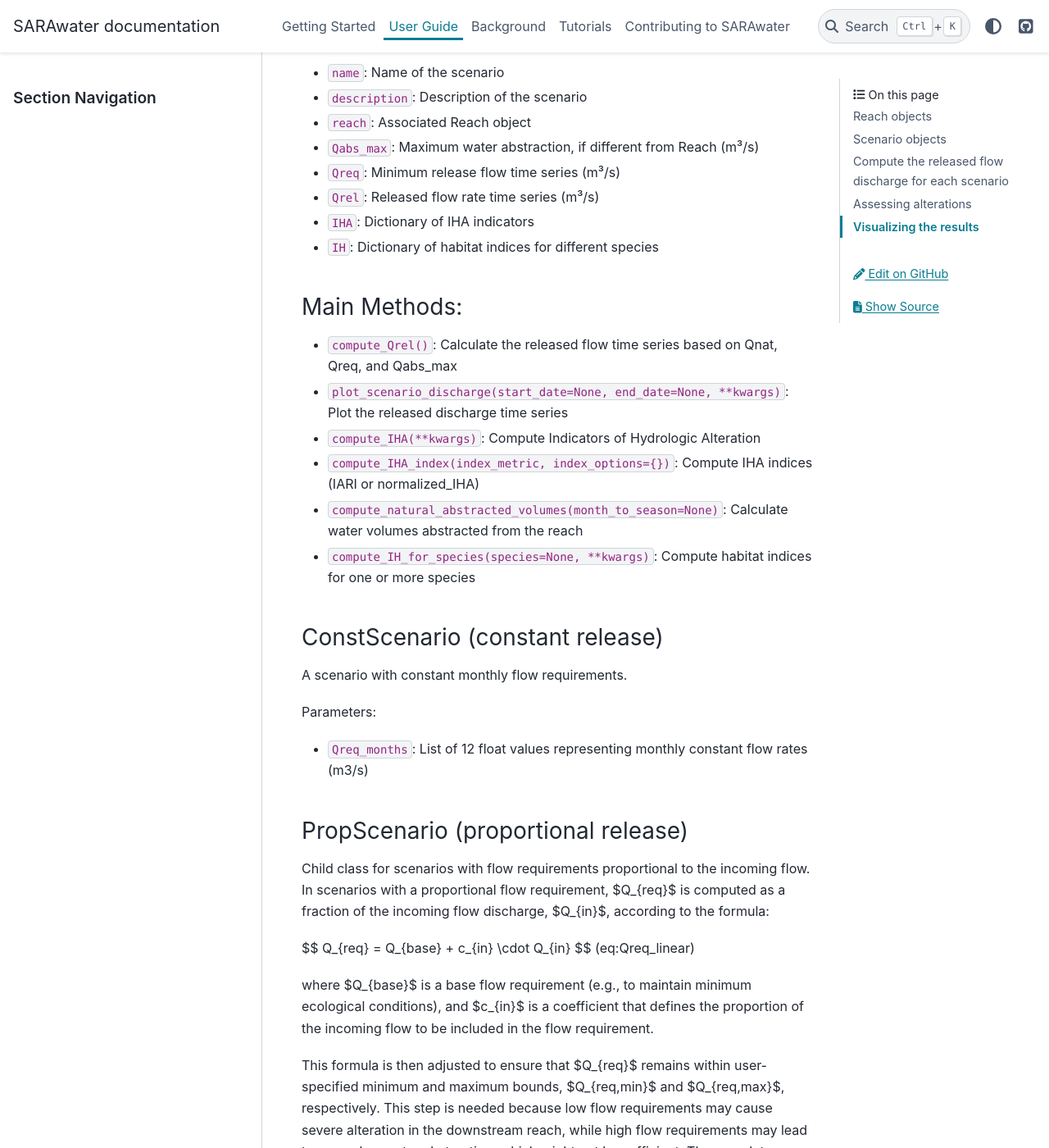
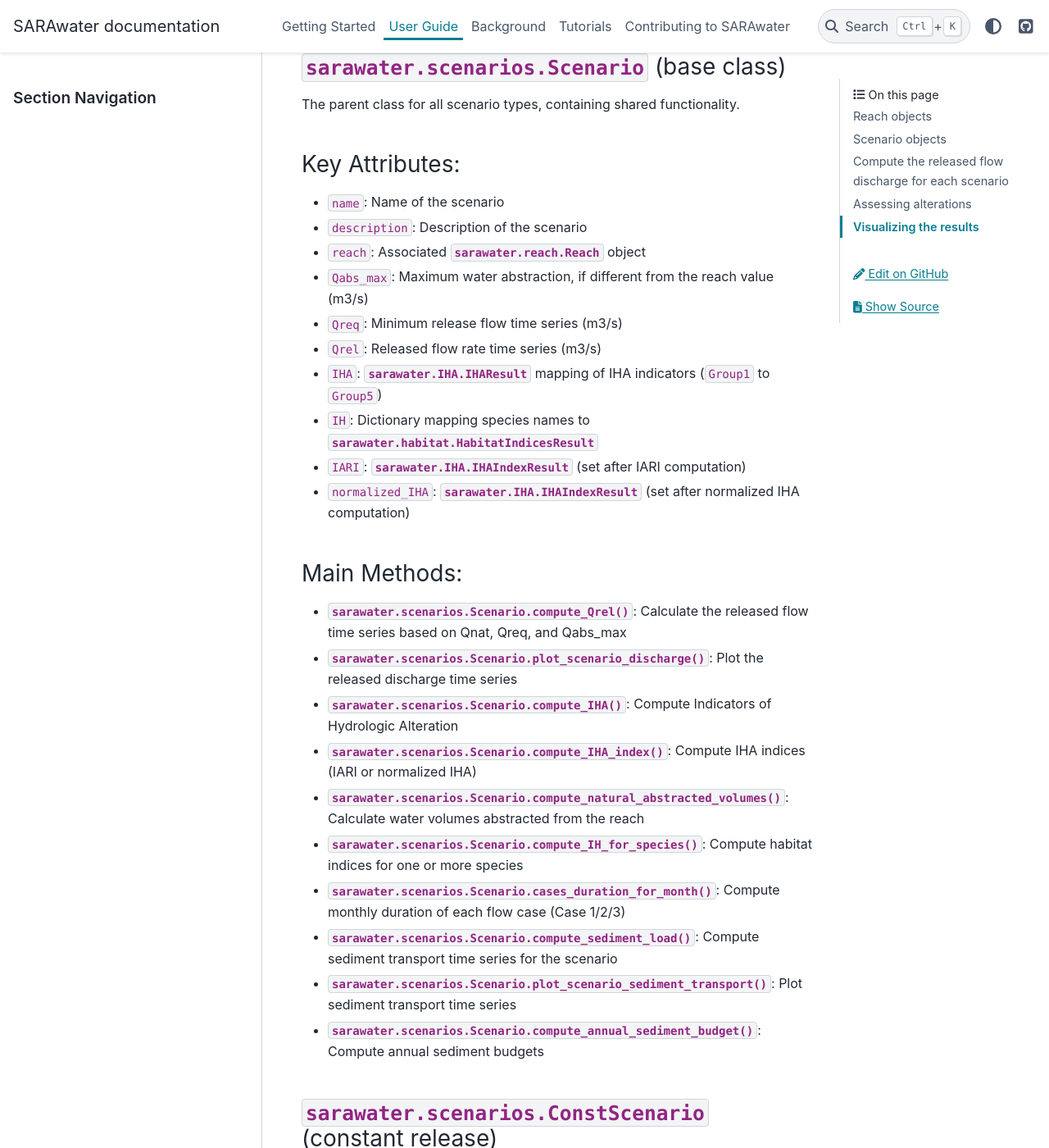
Before and after one commit to sara-acqua/sarawater, a Sphinx documentation site: the page built from docs/source/user-guide.md, in a window 1280 px wide and 1400 px high, scrolled down 1379 px. Shown: the whole window at 82% size. Built offline with Sphinx 7.4.7 and the PyData theme 0.15.4, drawn with Linux system fonts in a browser that asks for light colours; pages that are not in the unit, such as notebooks, are missing from menus; some of the changed text lies outside the part shown.

Commit message:
add links to classes, functions and methods using MyST syntax

````diff
--- a/docs/source/user-guide.md
+++ b/docs/source/user-guide.md
@@ -2,30 +2,30 @@
 This section provides a comprehensive overview of the main classes and functions available in the `SARAwater` package.
 
 ## Reach objects
-The ``Reach`` class is the central object in SARAwater, representing a river reach with its natural flow time series. It serves as a container for scenarios and associated data.
+The {py:class}`sarawater.reach.Reach` class is the central object in SARAwater, representing a river reach with its natural flow time series. It serves as a container for scenarios and associated data.
 
 ### Key Attributes:
 - ``name``: Name of the reach
 - ``dates``: List of datetime objects for the time series
-- ``Qnat``: Natural flow rate time series (numpy array)
-- ``Qabs_max``: Maximum water abstraction threshold (m³/s)
+- ``Qnat``: Natural flow rate time series (NumPy array)
+- ``Qabs_max``: Maximum water abstraction threshold (m3/s)
 - ``scenarios``: List of scenarios added to the reach
-- ``IHA_nat``: Natural flow IHA indicators (computed automatically)
+- ``IHA_nat``: Natural-flow IHA indicators (computed automatically at construction)
 
 ### Main Methods:
-- ``add_scenario(scenario)``: Add a scenario to the reach
-- ``add_ecological_flow_scenario(name, description, k=0.2, p=2.0)``: Create and add an ecological flow scenario with monthly adjustments
-- ``add_HQ_curve(HQ_curve)``: Add habitat-discharge curves for different species/life stages
-- ``get_list_available_HQ_curves()``: Get list of available habitat curves
-- ``get_HQ_curve(curve_name)``: Retrieve a specific habitat-discharge curve
-- ``print_scenarios()``: Print a list of all scenarios added to the reach
-- ``export_scenarios_summary()``: Export a comprehensive summary table of all scenarios with their parameters and indices
+- {py:meth}`sarawater.reach.Reach.add_scenario`: Add a scenario to the reach
+- {py:meth}`sarawater.reach.Reach.add_ecological_flow_scenario`: Create and add an ecological flow scenario with monthly adjustments
+- {py:meth}`sarawater.reach.Reach.add_HQ_curve`: Add habitat-discharge curves for different species/life stages
+- {py:meth}`sarawater.reach.Reach.get_list_available_HQ_curves`: Get list of available habitat curves
+- {py:meth}`sarawater.reach.Reach.get_HQ_curve`: Retrieve a specific habitat-discharge curve
+- {py:meth}`sarawater.reach.Reach.print_scenarios`: Print a list of all scenarios added to the reach
+- {py:meth}`sarawater.reach.Reach.export_scenarios_summary`: Export a comprehensive summary table of all scenarios with their parameters and indices
 
 ## Scenario objects
 
-Scenarios represent different water management alternatives. SARAwater provides a base ``Scenario`` class and specialized subclasses:
+Scenarios represent different water management alternatives. SARAwater provides a base {py:class}`sarawater.scenarios.Scenario` class and specialized subclasses:
 
-### Scenario (base class)
+### {py:class}`sarawater.scenarios.Scenario` (base class)
 
 The parent class for all scenario types, containing shared functionality.
 
@@ -33,31 +33,36 @@ The parent class for all scenario types, containing shared functionality.
 
 - ``name``: Name of the scenario
 - ``description``: Description of the scenario
-- ``reach``: Associated Reach object
-- ``Qabs_max``: Maximum water abstraction, if different from Reach (m³/s)
-
-- ``Qreq``: Minimum release flow time series (m³/s)
-- ``Qrel``: Released flow rate time series (m³/s)
-- ``IHA``: Dictionary of IHA indicators
-- ``IH``: Dictionary of habitat indices for different species
+- ``reach``: Associated {py:class}`sarawater.reach.Reach` object
+- ``Qabs_max``: Maximum water abstraction, if different from the reach value (m3/s)
+- ``Qreq``: Minimum release flow time series (m3/s)
+- ``Qrel``: Released flow rate time series (m3/s)
+- ``IHA``: {py:data}`sarawater.IHA.IHAResult` mapping of IHA indicators (``Group1`` to ``Group5``)
+- ``IH``: Dictionary mapping species names to {py:class}`sarawater.habitat.HabitatIndicesResult`
+- ``IARI``: {py:class}`sarawater.IHA.IHAIndexResult` (set after IARI computation)
+- ``normalized_IHA``: {py:class}`sarawater.IHA.IHAIndexResult` (set after normalized IHA computation)
 
 ### Main Methods:
 
-- ``compute_Qrel()``: Calculate the released flow time series based on Qnat, Qreq, and Qabs_max
-- ``plot_scenario_discharge(start_date=None, end_date=None, **kwargs)``: Plot the released discharge time series
-- ``compute_IHA(**kwargs)``: Compute Indicators of Hydrologic Alteration
-- ``compute_IHA_index(index_metric, index_options={})``: Compute IHA indices (IARI or normalized_IHA)
-- ``compute_natural_abstracted_volumes(month_to_season=None)``: Calculate water volumes abstracted from the reach
-- ``compute_IH_for_species(species=None, **kwargs)``: Compute habitat indices for one or more species
+- {py:meth}`sarawater.scenarios.Scenario.compute_Qrel`: Calculate the released flow time series based on Qnat, Qreq, and Qabs_max
+- {py:meth}`sarawater.scenarios.Scenario.plot_scenario_discharge`: Plot the released discharge time series
+- {py:meth}`sarawater.scenarios.Scenario.compute_IHA`: Compute Indicators of Hydrologic Alteration
+- {py:meth}`sarawater.scenarios.Scenario.compute_IHA_index`: Compute IHA indices (IARI or normalized IHA)
+- {py:meth}`sarawater.scenarios.Scenario.compute_natural_abstracted_volumes`: Calculate water volumes abstracted from the reach
+- {py:meth}`sarawater.scenarios.Scenario.compute_IH_for_species`: Compute habitat indices for one or more species
+- {py:meth}`sarawater.scenarios.Scenario.cases_duration_for_month`: Compute monthly duration of each flow case (Case 1/2/3)
+- {py:meth}`sarawater.scenarios.Scenario.compute_sediment_load`: Compute sediment transport time series for the scenario
+- {py:meth}`sarawater.scenarios.Scenario.plot_scenario_sediment_transport`: Plot sediment transport time series
+- {py:meth}`sarawater.scenarios.Scenario.compute_annual_sediment_budget`: Compute annual sediment budgets
 
-### ConstScenario (constant release)
+### {py:class}`sarawater.scenarios.ConstScenario` (constant release)
 
 A scenario with constant monthly flow requirements.
 
 Parameters:
 - ``Qreq_months``: List of 12 float values representing monthly constant flow rates (m3/s)
 
-### PropScenario (proportional release)
+### {py:class}`sarawater.scenarios.PropScenario` (proportional release)
 
 Child class for scenarios with flow requirements proportional to the incoming flow. In scenarios with a proportional flow requirement, $Q_{req}$ is computed as a fraction of the incoming flow discharge, $Q_{in}$, according to the formula:
 
@@ -79,10 +84,10 @@ Q_{req} = \begin{cases}
 $$ (eq:Qreq_piecewise)
 
 Parameters:
-- ``Qbase``: Base flow rate (m³/s)
+- ``Qbase``: Base flow rate (m3/s)
 - ``c_Qin``: Proportionality coefficient (dimensionless)
-- ``Qreq_min``: Minimum release constraint (m³/s)
-- ``Qreq_max``: Maximum release constraint (m³/s)
+- ``Qreq_min``: Minimum release constraint (m3/s)
+- ``Qreq_max``: Maximum release constraint (m3/s)
 
 ## Compute the released flow discharge for each scenario
 
@@ -102,7 +107,7 @@ Where the three cases correspond to the following:
 2) There is enough incoming flow to satisfy the flow requirement, and the abstracted flow discharge $Q_{abs}$ is lower than the maximum abstractable flow $Q_{abs,max}$. Recall that, according to Equation (1), $Q_{abs} = Q_{nat} - Q_{rel}$ (where, in this case, $Q_{rel} = Q_{req}$). This is the most "common" case, where the flow requirement rule is applied straightforwardly.
 3) The incoming flow $Q_{nat}$ is so large that the maximum abstractable flow can be diverted while still releasing a flow rate larger than the flow requirement. This usually happens during flood events.
 
-The piecewise function {eq}`eq:Qrel_piecewise` is implemented in the ``compute_Qrel`` method of the class ``Scenario``; therefore, to compute the released flow time series for each scenario we can simply write
+The piecewise function {eq}`eq:Qrel_piecewise` is implemented in {py:meth}`sarawater.scenarios.Scenario.compute_Qrel`; therefore, to compute the released flow time series for each scenario we can simply write
 
 ```python
    scenario.compute_Qrel()
@@ -126,18 +131,27 @@ The IHA framework quantifies changes in flow regime by analyzing 33 parameters g
 
 **Computing IHA:**
 
-Use ``scenario.compute_IHA()`` to calculate IHA indicators for a scenario. The method returns a dictionary with yearly values for each parameter.
+Use {py:meth}`sarawater.scenarios.Scenario.compute_IHA` to calculate IHA indicators for a scenario.
+
+The method returns an {py:data}`sarawater.IHA.IHAResult` mapping with five groups (``Group1`` to ``Group5``), where each group stores yearly arrays for its IHA parameters.
 
 **IHA Indices:**
 
 Two aggregate indices are available:
 
 - **IARI (Index of Alteration of Hydrologic Regime)**: Measures overall deviation from the natural hydrologic regime. When equal to 0 indicates an unaltered condition, while above 0.15 indicates severe alteration.
-  - Compute with: ``scenario.compute_IHA_index('IARI')``
+   - Compute with: {py:meth}`sarawater.scenarios.Scenario.compute_IHA_index` using ``index_metric='IARI'``
 
 - **Normalized IHA**: Normalized deviations of IHA parameters.
 
-  - Compute with: ``scenario.compute_IHA_index('normalized_IHA')``
+   - Compute with: {py:meth}`sarawater.scenarios.Scenario.compute_IHA_index` using ``index_metric='normalized_IHA'``
+
+{py:meth}`sarawater.scenarios.Scenario.compute_IHA_index` returns a tuple:
+
+1. {py:data}`sarawater.IHA.IHAResult` for altered-flow IHA indicators
+2. {py:class}`sarawater.IHA.IHAIndexResult` with:
+    - ``groups``: per-group yearly index values
+    - ``aggregated``: weighted aggregated yearly values
 
 ### Habitat alteration
 
@@ -147,24 +161,39 @@ Habitat alteration is quantified using habitat-discharge (HQ) curves and the UCU
 
 The following indices quantify habitat alteration for aquatic species:
 
-- **H97**: Habitat availability at Q97 (low flow threshold)
+- **Q97**: 3rd-percentile reference discharge threshold (stored as ``Q97_ref``)
+- **H97**: Habitat availability at Q97 in reference conditions (stored as ``H97_ref``)
 - **ISH (Index of Spatial Habitat)**: Measures average habitat reduction (0 = severe loss, 1 = no change)
 - **ITH (Index of Temporal Habitat)**: Measures habitat stress duration (0 = severe stress, 1 = no stress)
 - **IH (Habitat Index)**: Overall habitat alteration index, minimum of ISH and ITH (0 = severe impact, 1 = no impact)
 - **HSD (Habitat Stress Days)**: Cumulative measure of habitat stress events
 
+Habitat outputs are returned as {py:class}`sarawater.habitat.HabitatIndicesResult` objects.
+
 **Computing Habitat Indices:**
 
-1. Add HQ curves to the reach: ``reach.add_HQ_curve(HQ_dataframe)``
-2. Compute indices for a scenario: ``scenario.compute_IH_for_species(species='species_name')``
+1. Add HQ curves to the reach with {py:meth}`sarawater.reach.Reach.add_HQ_curve`
+2. Compute indices for a scenario with {py:meth}`sarawater.scenarios.Scenario.compute_IH_for_species`
 
 The method accepts a single species name, a list of species, or ``None`` (computes for all available species).
 
+Lower-level habitat computation utilities are available as:
+
+- {py:func}`sarawater.habitat.compute_habitat_indices`
+- {py:func}`sarawater.habitat.compute_h_ucut`
+- {py:func}`sarawater.habitat.compute_IH`
+
 ### Sediment transport alteration
+
+Sediment transport alteration can be computed at scenario level and analyzed with annual summaries:
+
+- {py:meth}`sarawater.scenarios.Scenario.compute_sediment_load`: computes and stores a sediment transport table (see {py:func}`sarawater.sediment_load.compute_sediment_load`)
+- {py:meth}`sarawater.scenarios.Scenario.compute_annual_sediment_budget`: aggregates annual sediment budgets (via {py:func}`sarawater.sediment_load.compute_annual_sediment_volume`)
+- {py:meth}`sarawater.scenarios.Scenario.plot_scenario_sediment_transport`: plots time series of sediment transport capacity
 
 ## Visualizing the results
 
-The ``ReachPlotter`` class provides comprehensive visualization capabilities for comparing scenarios.
+The {py:class}`sarawater.visualization.ReachPlotter` class provides comprehensive visualization capabilities for comparing scenarios.
 
 **Creating a Plotter object:**
 
@@ -180,28 +209,28 @@ The ``output_dir`` argument must be a valid directory path string (``None`` is n
 
 **Discharge and Flow Regime:**
 
-- ``plot_scenarios_discharge()``: Compare discharge time series across scenarios
-- ``plot_cases_duration()``: Visualize flow regime case durations (Case 1: Qnat ≤ Qreq; Case 2: abstraction occurring; Case 3: excess flow)
-- ``plot_cases_duration_month(month)``: Monthly case duration comparison
-- ``plot_monthly_abstraction()``: Compare monthly water abstraction volumes
+- {py:meth}`sarawater.visualization.ReachPlotter.plot_scenarios_discharge`: Compare discharge time series across scenarios
+- {py:meth}`sarawater.visualization.ReachPlotter.plot_cases_duration`: Visualize flow regime case durations (Case 1: Qnat <= Qreq; Case 2: abstraction occurring; Case 3: excess flow)
+- {py:meth}`sarawater.visualization.ReachPlotter.plot_cases_duration_month`: Monthly case duration comparison
+- {py:meth}`sarawater.visualization.ReachPlotter.plot_monthly_abstraction`: Compare monthly water abstraction volumes
 
 **Hydrologic Alteration:**
 
-- ``plot_iha_parameters()``: Multi-panel plot of all IHA parameters across scenarios
-- ``plot_iari_groups()``: IARI values by IHA group
-- ``plot_iari_summary()``: Overall IARI comparison across scenarios
-- ``plot_nIHA_summary()``: Normalized IHA comparison
-- ``plot_iha_boxplots()``: Box plots of IHA parameters showing inter-annual variability
-- ``plot_relative_deviations()``: Relative deviations of IHA parameters from natural conditions
-- ``plot_iari_vs_volume()``: Trade-off between hydrologic alteration (IARI) and water abstraction
+- {py:meth}`sarawater.visualization.ReachPlotter.plot_iha_parameters`: Multi-panel plot of all IHA parameters across scenarios
+- {py:meth}`sarawater.visualization.ReachPlotter.plot_iari_groups`: IARI values by IHA group
+- {py:meth}`sarawater.visualization.ReachPlotter.plot_iari_summary`: Overall IARI comparison across scenarios
+- {py:meth}`sarawater.visualization.ReachPlotter.plot_nIHA_summary`: Normalized IHA comparison
+- {py:meth}`sarawater.visualization.ReachPlotter.plot_iha_boxplots`: Box plots of IHA parameters showing inter-annual variability
+- {py:meth}`sarawater.visualization.ReachPlotter.plot_relative_deviations`: Relative deviations of IHA parameters from natural conditions
+- {py:meth}`sarawater.visualization.ReachPlotter.plot_iari_vs_volume`: Trade-off between hydrologic alteration (IARI) and water abstraction
 
 **Habitat Analysis:**
 
-- ``plot_hq_curves()``: Display habitat-discharge curves
-- ``plot_habitat_timeseries(species)``: Compare habitat availability time series
-- ``plot_ucut_curves(species)``: UCUT curves showing duration of habitat stress events
-- ``plot_ih_vs_volume()``: Trade-off between habitat alteration (IH) and water abstraction
-- ``plot_nIHA_vs_volume()``: Trade-off between normalized IHA and water abstraction
+- {py:meth}`sarawater.visualization.ReachPlotter.plot_hq_curves`: Display habitat-discharge curves
+- {py:meth}`sarawater.visualization.ReachPlotter.plot_habitat_timeseries`: Compare habitat availability time series
+- {py:meth}`sarawater.visualization.ReachPlotter.plot_ucut_curves`: UCUT curves showing duration of habitat stress events
+- {py:meth}`sarawater.visualization.ReachPlotter.plot_ih_vs_volume`: Trade-off between habitat alteration (IH) and water abstraction
+- {py:meth}`sarawater.visualization.ReachPlotter.plot_nIHA_vs_volume`: Trade-off between normalized IHA and water abstraction
 
 **Plot Options:**
 
````
